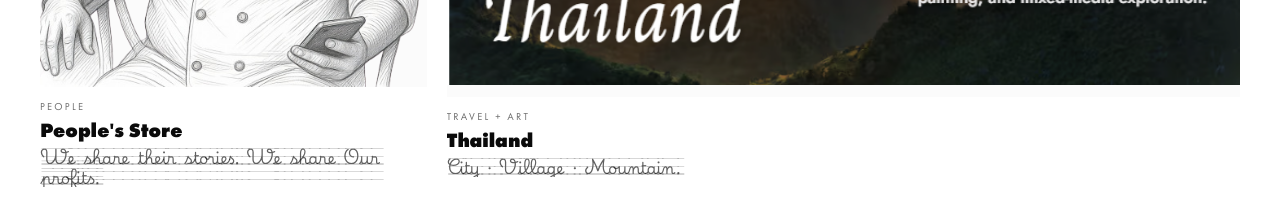
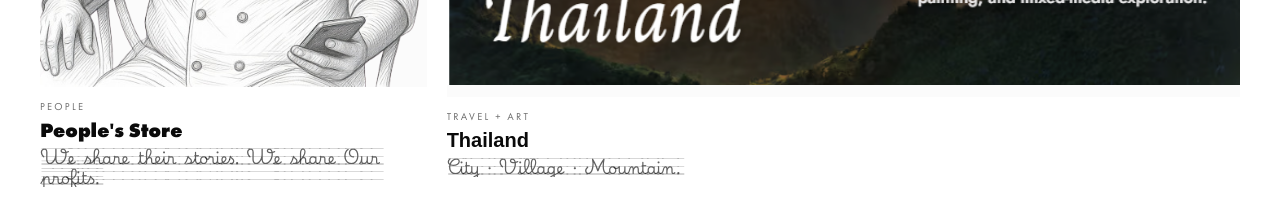
Before and after one commit to Mohammed-farook-28/gsam-art-gallery-website, a Next.js app: page / in a window 1280 px wide. Shown: the part 2380-2598 px from the top of the page. Built offline with nearby package versions, Linux system fonts and the light colour scheme; a web font is replaced by a local one.

Commit message:
style: apply AW_siam font to Thailand and Sawasdee khrap

```diff
--- a/src/app/globals.css
+++ b/src/app/globals.css
@@ -17,12 +17,18 @@
   --font-script-hero: var(--font-script-hero), cursive;
   --font-script-plain: var(--font-script-plain), cursive;
   --font-thai: var(--font-thai), sans-serif;
+  --font-thai-display: var(--font-thai-display), serif;
   --font-futura: var(--font-futura), "Futura", "Century Gothic", sans-serif;
 }
 
 /* Plain Marelle font (no guide lines) */
 .font-script-plain {
   font-family: var(--font-script-plain), cursive;
+}
+
+/* AW Siam display font */
+.font-thai-display {
+  font-family: var(--font-thai-display), serif;
 }
 
 :root {
--- a/src/app/page.tsx
+++ b/src/app/page.tsx
@@ -34,6 +34,7 @@ const TEASERS = [
     title: "Thailand",
     tagline: "City · Village · Mountain.",
     image: "/canva-extracts/Screenshot 2026-05-20 085033.png",
+    titleClassName: "font-thai-display text-4xl",
   },
 ];
 
```
